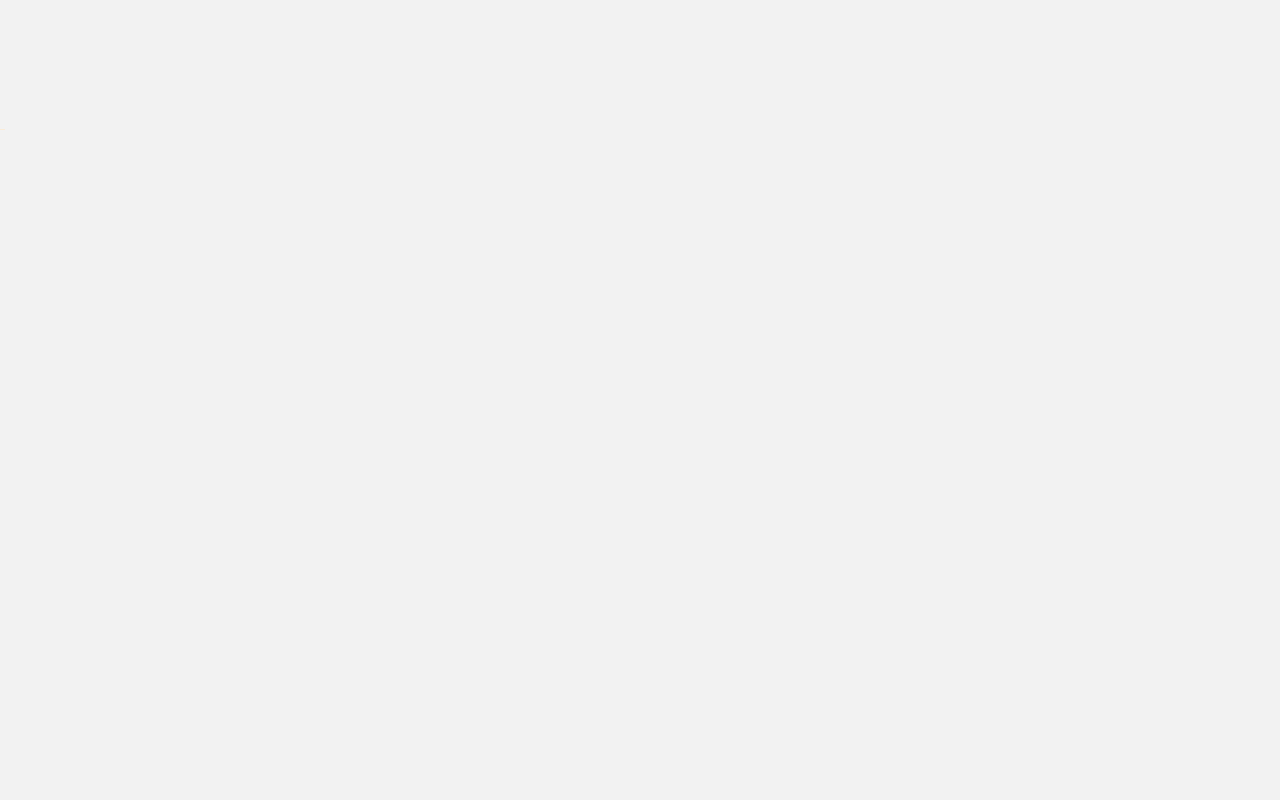
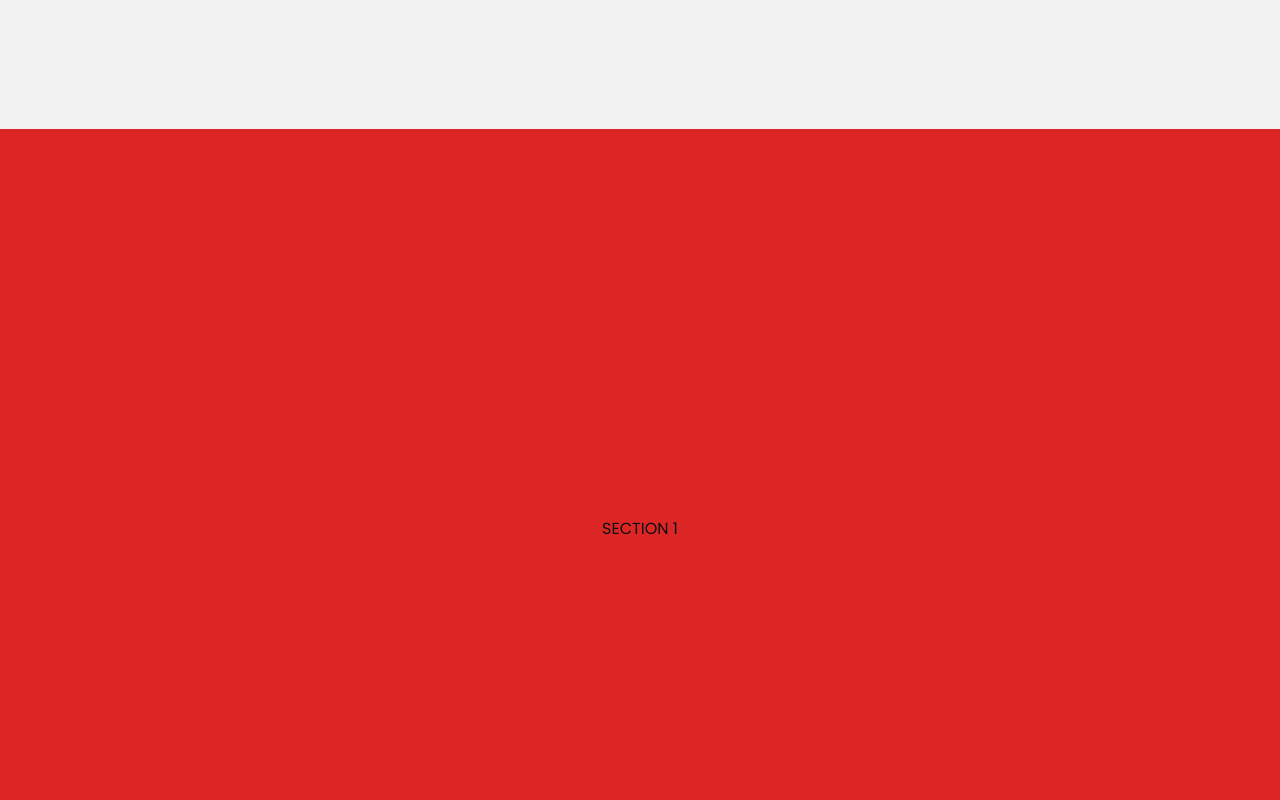
Before and after one commit to Jonatank28/-new-portfolio, a Next.js app: page / in a window 1280 px wide. Shown: the part 1420-2220 px from the top of the page. Built offline with nearby package versions, Linux system fonts and the light colour scheme.

Commit message:
feat: ajustado scroll horizontal[

```diff
--- a/src/app/globals.css
+++ b/src/app/globals.css
@@ -14,6 +14,10 @@ html {
     /* To prevent scrolling overflow */
 }
 
+* {
+    box-sizing: border-box;
+}
+
 /* Light theme */
 :root {
     --bg-primary: #F2F2F2;
@@ -21,6 +25,7 @@ html {
     --text-primary: #0D0D0D;
     --text-secondary: #4F5259;
     --decoration: green;
+
 }
 
 /* Dark theme */
@@ -58,41 +63,26 @@ html {
     overflow: hidden;
 }
 
-.component {
-    width: 100vw;
-    height: 100vh;
-    min-width: 100vw;
-    display: flex;
-    /* Add this to ensure proper layout */
-    align-items: center;
-    /* Add this to vertically center the content */
-    justify-content: center;
-    /* Add this to horizontally center the content */
+.scroll-section-outer {
+    overflow: hidden;
 }
 
-.one {
-    background-color: antiquewhite;
+.scroll-section-inner {
+    height: 100vh;
+    width: 400vw;
+    display: flex;
+    flex-direction: row;
+    position: relative;
 }
 
-.two {
-    background-color: aqua;
+.scroll-section {
+    height: 100vh;
+    width: 100vw;
+    display: flex;
+    justify-content: center;
+    align-items: center;
 }
 
-.three {
-    background-color: aquamarine;
+.scroll-section h3 {
+    text-transform: uppercase;
 }
-
-.four {
-    background-color: chocolate;
-}
-
-.five {
-    background-color: cyan;
-}
-
-#container {
-    display: flex;
-    width: 500vw;
-    margin: 0 auto;
-    overflow: hidden;
-}
--- a/src/components/Projects.tsx
+++ b/src/components/Projects.tsx
@@ -15,7 +15,7 @@ const Projects = () => {
     }
 
     return (
-        <section className="mt-[150vh]">
+        <section>
             <div className="w-default space-y-2 pt-[50px]" id="projects">
                 <h1 className="text-2xl font-bold">
                     {language === 'pt' ? 'Projetos' : 'Projects'}
--- a/src/components/skills.tsx
+++ b/src/components/skills.tsx
@@ -1,37 +1,58 @@
-import type { NextPage } from 'next'
-import gsap from 'gsap'
-import ScrollTrigger from 'gsap/dist/ScrollTrigger'
-import { useEffect } from 'react'
+import React, { useRef, useEffect } from 'react'
+import { gsap } from 'gsap'
+import { ScrollTrigger } from 'gsap/dist/ScrollTrigger'
 
-const Skills: NextPage = () => {
+function Skills() {
+    const sectionRef = useRef(null)
+    const triggerRef = useRef(null)
+
     gsap.registerPlugin(ScrollTrigger)
 
     useEffect(() => {
-        const components = document.querySelectorAll('.component')
-        const container: HTMLElement = document.querySelector('#container')!
-
-        gsap.to(components, {
-            xPercent: -100 * (components.length - 1),
-            ease: 'none',
-            scrollTrigger: {
-                trigger: container,
-                pin: true,
-                scrub: 1,
-                snap: 1 / (components.length - 1),
-                end: () => '+=' + container.offsetWidth,
-                invalidateOnRefresh: true, // This line is added
+        const pin = gsap.fromTo(
+            sectionRef.current,
+            {
+                translateX: 0,
             },
-        })
+            {
+                translateX: '-300vw',
+                ease: 'none',
+                duration: 1,
+                scrollTrigger: {
+                    trigger: triggerRef.current,
+                    start: 'top top',
+                    end: '2000 top',
+                    scrub: 0.6,
+                    pin: true,
+                },
+            }
+        )
+        return () => {
+            {
+            }
+            pin.kill()
+        }
     }, [])
 
     return (
-        <div id="container" className="container">
-            <div className="component one">Primeiro</div>
-            <div className="component two">Segundo</div>
-            <div className="component three">Terceiro</div>
-            <div className="component four">Quarto</div>
-            <div className="component five">Quinto</div>
-        </div>
+        <section className="scroll-section-outer">
+            <div ref={triggerRef}>
+                <div ref={sectionRef} className="scroll-section-inner">
+                    <div className="scroll-section bg-red-600">
+                        <h3>Section 1</h3>
+                    </div>
+                    <div className="scroll-section bg-teal-400">
+                        <h3>Section 2</h3>
+                    </div>
+                    <div className="scroll-section bg-yellow-400">
+                        <h3>Section 3</h3>
+                    </div>
+                    <div className="scroll-section bg-purple-600">
+                        <h3>Section 4</h3>
+                    </div>
+                </div>
+            </div>
+        </section>
     )
 }
 
```
